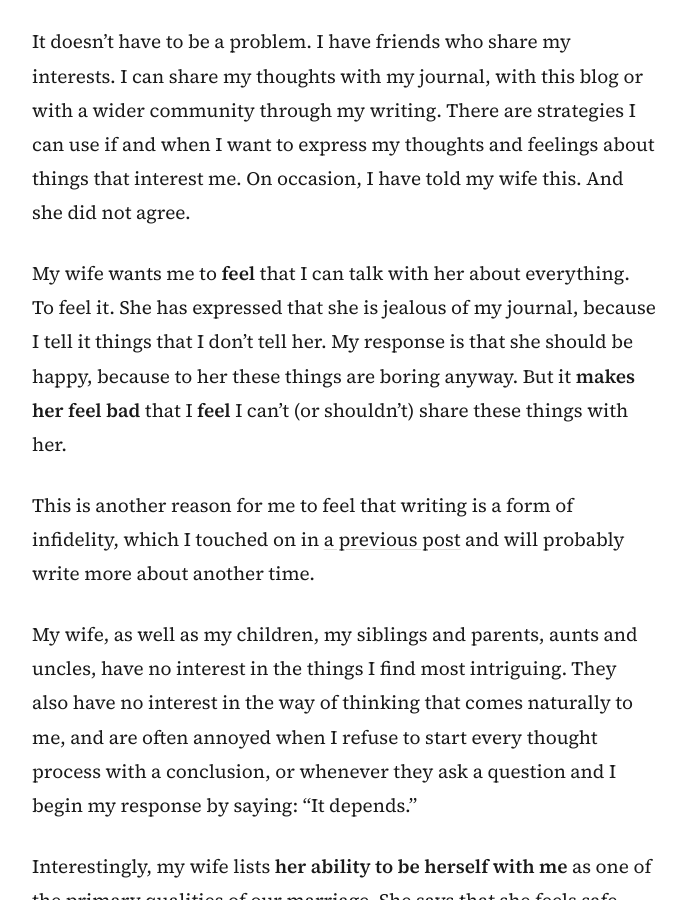
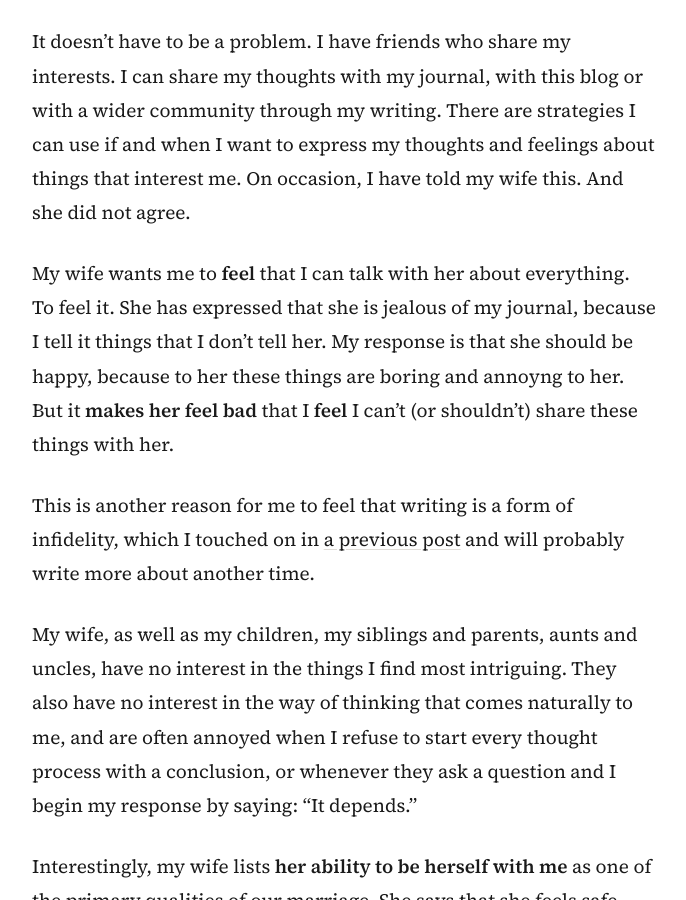
Before and after one commit to typewriterethic/typewriterethic.github.io, a Jekyll site: the page built from _posts/2026-04-30-is-writing-an-act-of-infidelity.md, in a window 1280 px wide and 900 px high, scrolled down 628 px. Shown: the whole window, without its empty margins (296-982 px from the left). Built offline with Jekyll 4.4.1, drawn with Linux system fonts in a browser that asks for light colours.

Commit message:
Update 2026-04-30-is-writing-an-act-of-infidelity.md

```diff
--- a/_posts/2026-04-30-is-writing-an-act-of-infidelity.md
+++ b/_posts/2026-04-30-is-writing-an-act-of-infidelity.md
@@ -9,7 +9,7 @@ The things I am most interested in, I can't discuss with my wife. She will lose
 
 It doesn't have to be a problem. I have friends who share my interests. I can share my thoughts with my journal, with this blog or with a wider community through my writing. There are strategies I can use if and when I want to express my thoughts and feelings about things that interest me. On occasion, I have told my wife this. And she did not agree.
 
-My wife wants me to **feel** that I can talk with her about everything. To feel it. She has expressed that she is jealous of my journal, because I tell it things that I don't tell her. My response is that she should be happy, because to her these things are boring anyway. But it **makes her feel bad** that I **feel** I can't (or shouldn't) share these things with her.
+My wife wants me to **feel** that I can talk with her about everything. To feel it. She has expressed that she is jealous of my journal, because I tell it things that I don't tell her. My response is that she should be happy, because to her these things are boring and annoyng to her. But it **makes her feel bad** that I **feel** I can't (or shouldn't) share these things with her.
 
 This is another reason for me to feel that writing is a form of infidelity, which I touched on in [a previous post](https://typewriterethic.com/2026/04/28/penpals-without-sex/) and will probably write more about another time.
 
```
